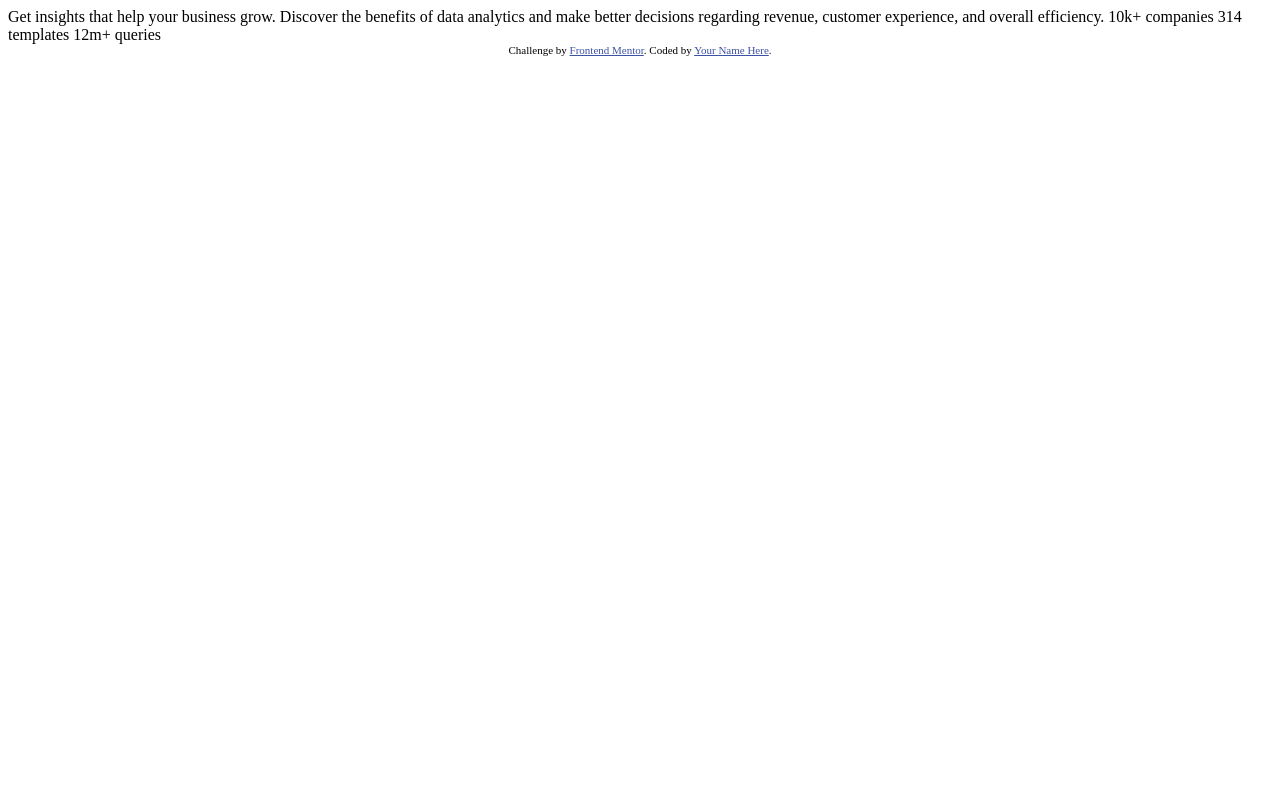
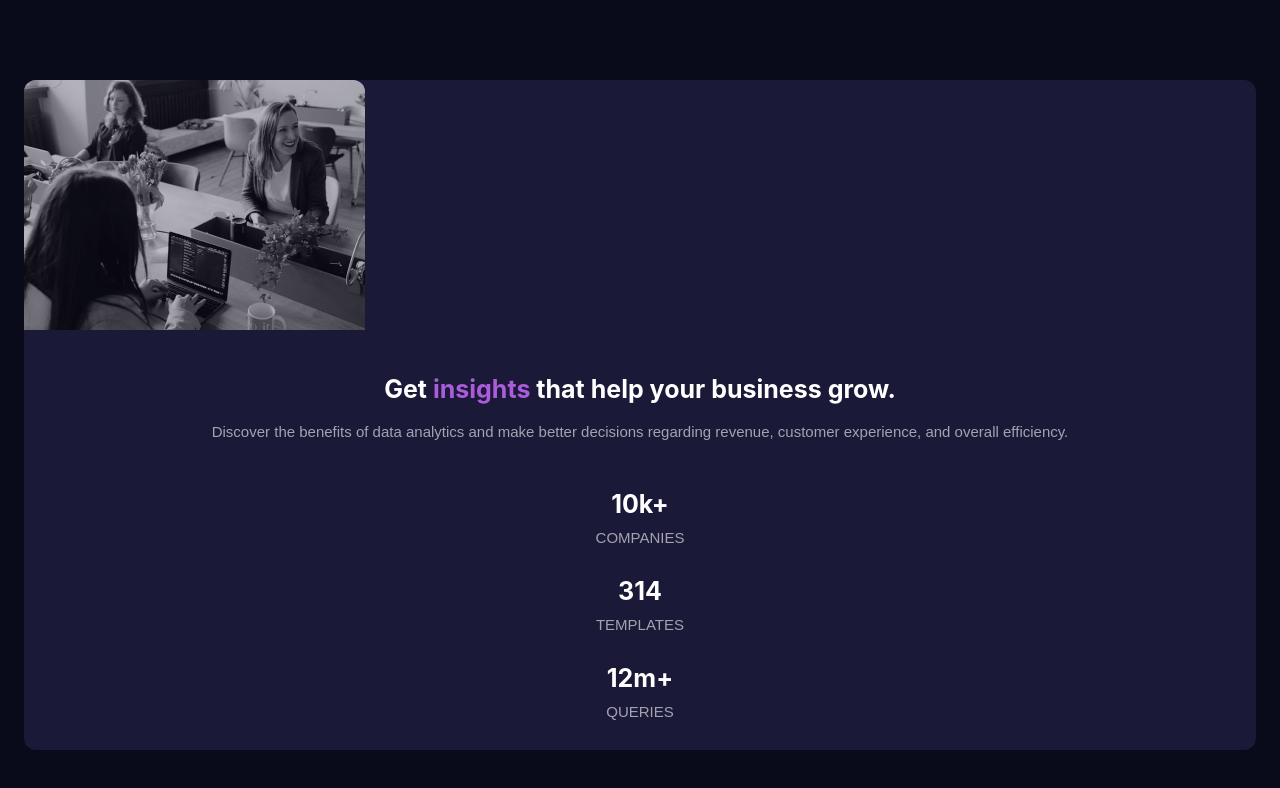
Before and after one commit to JuanApaza/desafio, a plain HTML site: page index.html in a window 1280 px wide. Drawn offline with Linux system fonts and the light colour scheme.

Commit message:
reto finalizado

```diff
--- /dev/null
+++ b/css/styles.css
@@ -0,0 +1,98 @@
+:root{
+    /* primary colors */
+    --main-background: hsl(233, 47%, 7%);
+    --card-background: hsl(244, 38%, 16%);
+    --accent: hsl(277, 64%, 61%);
+    /* neutral */
+    --main-heading-stats: hsl(0, 0%, 100%);
+    --main-paragraph: hsla(0, 0%, 100%, 0.75);
+    --stat-headings: hsla(0, 0%, 100%, 0.6);
+    /* a color */
+    --attribution-a: hsl(228, 45%, 44%);
+}
+
+.attribution {
+    font-size: 11px; text-align: center;
+}
+.attribution a {
+    color: hsl(228, 45%, 44%);
+}
+
+img{
+    background-size: cover;
+    max-width: 100%;
+    height: 250px;
+    position: relative;
+    border-radius: 12px 12px 0 0;
+    background-color: var(--accent);
+    opacity: 0.7;
+}
+body{
+    background-color: var(--main-background);
+    margin: 0;
+    padding: 0;
+}
+
+main{
+    display: flex;
+    height: 100%;
+    flex-direction: column;
+    background-color: var(--card-background);
+    margin: 80px 24px;
+    border-radius: 12px;
+}
+
+
+
+h2{
+    text-align: center;
+    margin: 40px 40px 0;
+    color: var(--main-heading-stats);
+    font-family: 'Inter', sans-serif;
+    font-size: 25px;
+    font-weight: 400, 700;
+}
+span{
+    color: var(--accent);
+}
+section div h3{
+    font-size: 25px;
+    text-align: center;
+    color: var(--main-heading-stats);
+    margin: 0;
+    font-family: 'Inter', sans-serif;
+    margin-top: 30px;
+    font-weight: 700;
+
+}
+
+section div h1{
+    font-size: 25px;
+    text-align: center;
+    color: var(--main-heading-stats);
+    margin: 0;
+    font-family: 'Inter', sans-serif;
+    font-weight: 700;
+
+}
+section div h5{
+    font-size: 15px;
+    text-align: center;
+    text-transform: uppercase;
+    color: var(--stat-headings);
+    font-weight: 400 ;
+    font-family: 'Lexend Deca', sans-serif;
+    margin-bottom: 30px;
+    margin-top: 10px;
+}
+
+p{
+    color: var(--stat-headings);
+    font-weight: 400;
+    font-size: 15px;
+    text-align: center;
+    font-family: 'Lexend Deca', sans-serif;
+    margin-left: 40px;
+    margin-right: 40px;
+    line-height: 25px;
+}
--- a/index.html
+++ b/index.html
@@ -5,29 +5,46 @@
   <meta name="viewport" content="width=device-width, initial-scale=1.0"> <!-- displays site properly based on user's device -->
 
   <link rel="icon" type="image/png" sizes="32x32" href="./images/favicon-32x32.png">
-
-  <title>Frontend Mentor | Stats preview card component</title>
+  <link rel="stylesheet" href="css/styles.css">
+  <title>Stats preview card component</title>
 
   <!-- Feel free to remove these styles or customise in your own stylesheet 👍 -->
-  <style>
-    .attribution { font-size: 11px; text-align: center; }
-    .attribution a { color: hsl(228, 45%, 44%); }
-  </style>
+
 </head>
 <body>
 
-  Get insights that help your business grow.
+<main>
 
-  Discover the benefits of data analytics and make better decisions regarding revenue, customer
-  experience, and overall efficiency.
+    <article>
+      <img src="./images/image-header-mobile.jpg" alt="Personas Trabajando">
+    </article>
 
-  10k+ companies
-  314 templates
-  12m+ queries
+  <h2>
+    Get
+    <span>insights</span>
+     that help your business grow.
+  </h2>
+  <p>Discover the benefits of data analytics and make better decisions regarding revenue, customer
+    experience, and overall efficiency.</p>
 
-  <div class="attribution">
-    Challenge by <a href="https://www.frontendmentor.io?ref=challenge" target="_blank">Frontend Mentor</a>.
-    Coded by <a href="#">Your Name Here</a>.
-  </div>
+    <section>
+      <div>
+        <h3>10k+</h3>
+        <h5>companies</h5>
+      </div>
+      <div>
+        <h1>314</h1>
+        <h5>templates</h5>
+      </div>
+      <div>
+        <h1>12m+</h1>
+        <h5>queries</h5>
+      </div>
+    </section>
+
+
+  </header>
+</main>
+
 </body>
 </html>
```
